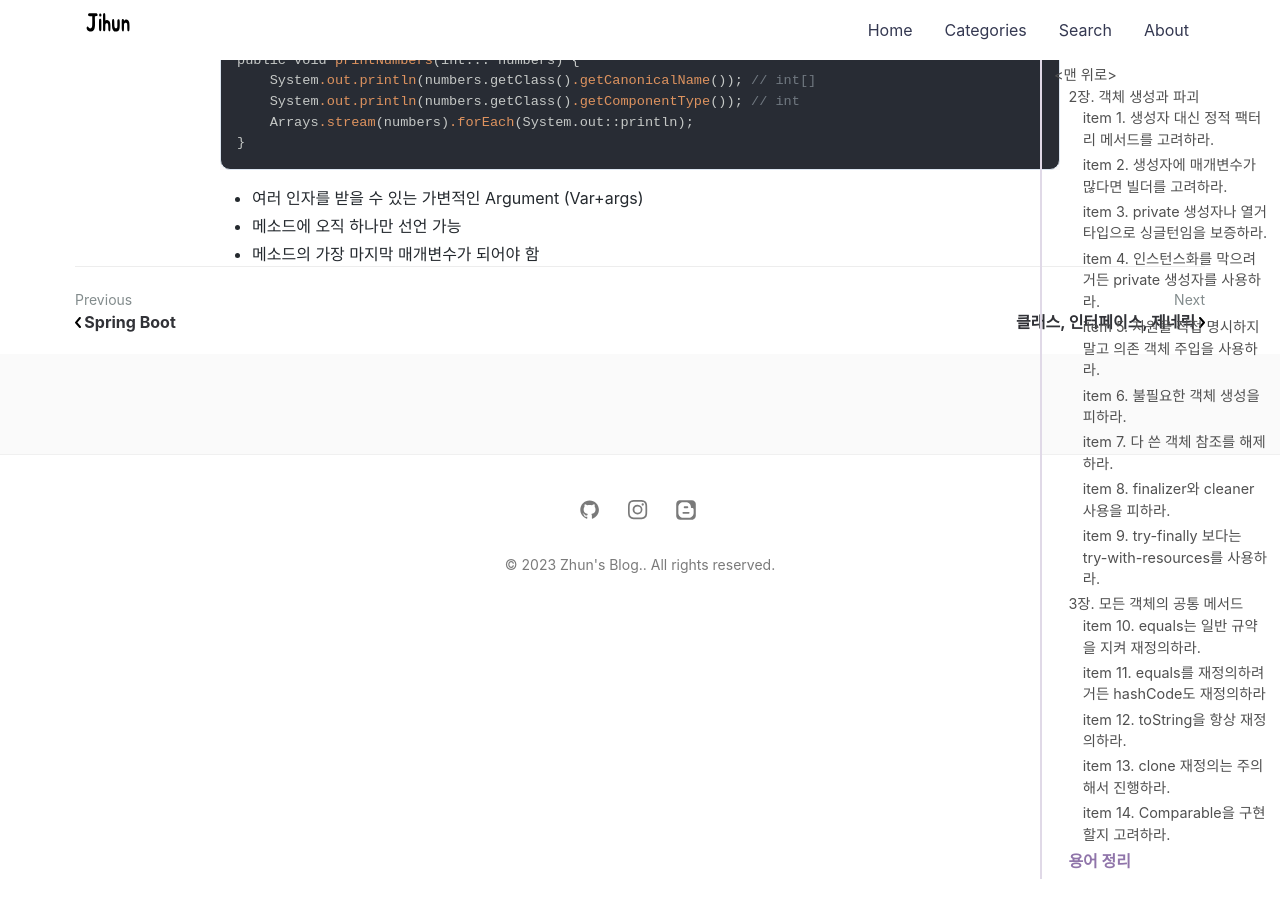
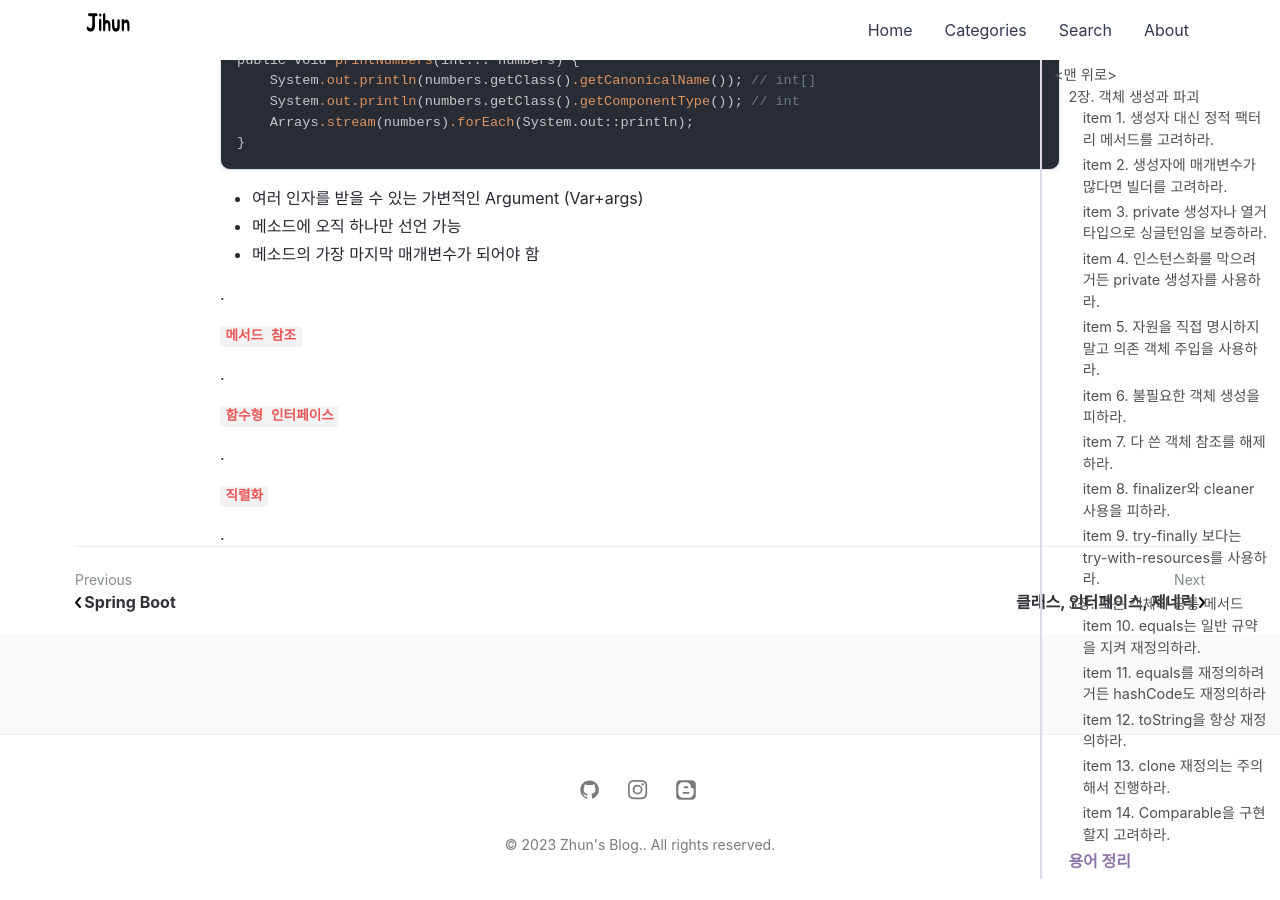
Before and after one commit to jihunparkme/jihunparkme.github.io, a Jekyll site: the page built from _posts/2023-04-07-Effective-Java-Object.md, in a window 1280 px wide and 900 px high, scrolled down 28067 px. Built offline with Jekyll 4.4.1, drawn with Linux system fonts in a browser that asks for light colours; nearby versions of some CDN libraries; comment, search, counter and statistics services are not loaded.

Commit message:
[Effective Java] item 3. private 생성자나 열거 타입으로 싱글턴임을 보증하라.
- 용어 정리

```diff
--- a/_posts/2023-04-07-Effective-Java-Object.md
+++ b/_posts/2023-04-07-Effective-Java-Object.md
@@ -1278,3 +1278,17 @@ public void printNumbers(int... numbers) {
 - 여러 인자를 받을 수 있는 가변적인 Argument (Var+args)
 - 메소드에 오직 하나만 선언 가능
 - 메소드의 가장 마지막 매개변수가 되어야 함
+
+.
+
+**`메서드 참조`**
+
+.
+
+**`함수형 인터페이스`**
+
+.
+
+**`직렬화`**
+
+.
```
